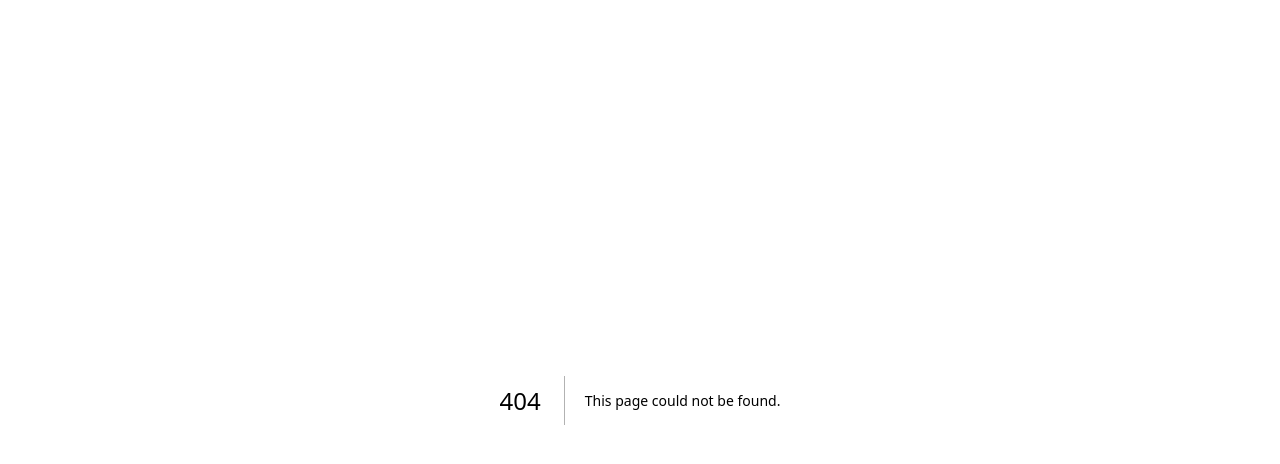
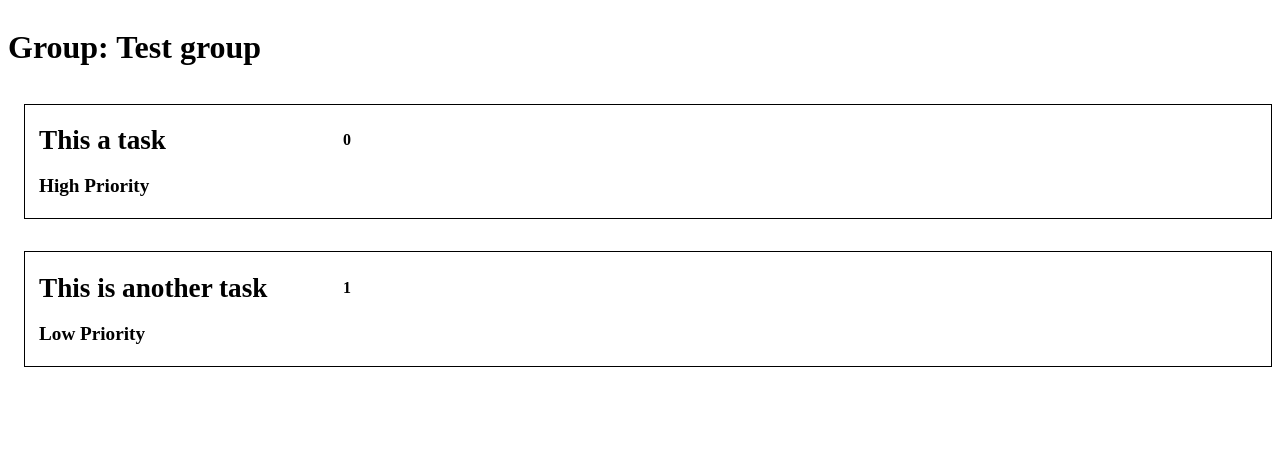
Before and after one commit to keckamreck/backendbanditen, a Next.js app: page /archive/1 in a window 1280 px wide. Before the commit this address had no page. Shown: the top 464 px of the page. Built offline with nearby package versions, Linux system fonts and the light colour scheme.

Commit message:
Implement basic archive page

```diff
--- /dev/null
+++ b/src/app/archive/[slug]/page.module.css
@@ -0,0 +1,26 @@
+.container {
+  display: flex;
+  flex-direction: column;
+  padding: 1em 1em 1em 1em;
+}
+
+.card {
+  border: 1px solid black;
+  padding: 2px 14px;
+}
+
+.card > h1 {
+  position: relative;
+  font-size: 1.7em;
+}
+
+.card > h3 {
+  position: relative;
+  font-size: 1.2em;
+}
+
+.card > h4 {
+  position: absolute;
+  margin-left: 19em;
+  margin-top: -2.7em;
+}
--- /dev/null
+++ b/src/app/archive/[slug]/page.tsx
@@ -0,0 +1,42 @@
+import { getGroup } from "../../_lib/group";
+import { getPriority } from "../../_lib/priority";
+import { Group } from ".../_types/group.ts";
+import { Task } from ".../_types/task.ts";
+import styles from './page.module.css'
+
+export function generateStaticParams() {
+  return [{ slug: "basic" }, { slug: "sports" }, { slug: "school" }]
+}
+
+export default async function ArchiveGroup({
+  params,
+}: {
+  params: Promise<{ slug: string }>;
+}) {
+  const slug = (await params).slug;
+  const group = getGroup(slug);
+  const listTasks = group.data.map(task => {
+    return renderTask(task);
+  });
+
+  return (
+    <>
+      <h1>Group: {group.title}</h1>
+      {listTasks}
+    </>
+  );
+}
+
+function renderTask(task: Task) {
+  return (
+    <>
+      <div className={styles.container}>
+        <div className={styles.card}>
+          <h1>{task.title}</h1>
+          <h4>{task.id}</h4>
+          <h3>{getPriority(task.priority)} Priority</h3>
+        </div>
+      </div>
+    </>
+  );
+}
```
